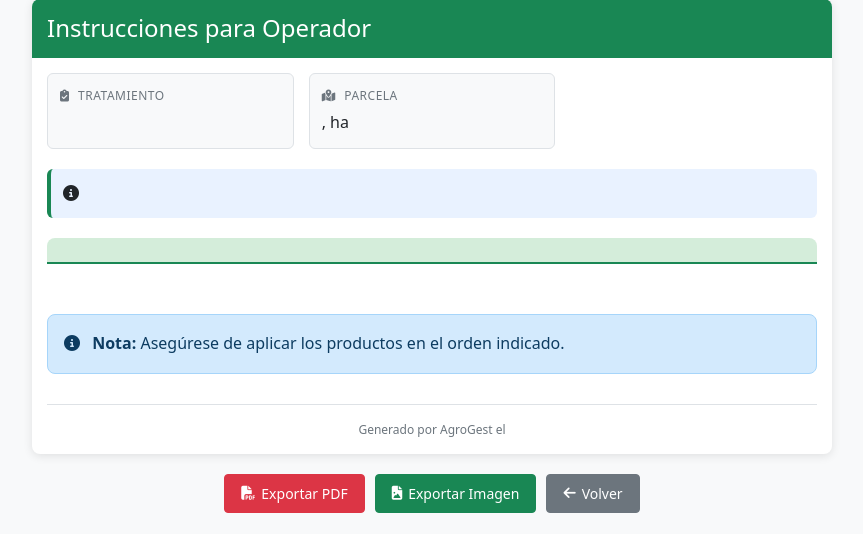
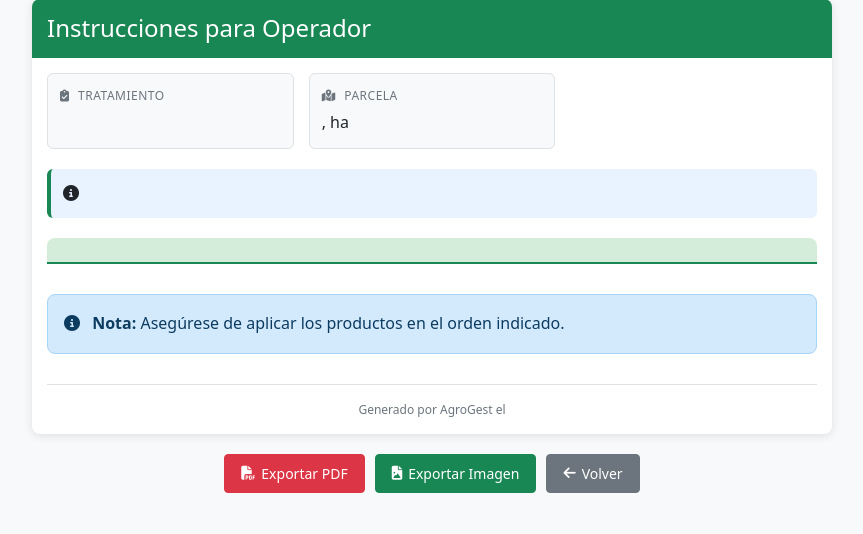
Before and after one commit to carborgar/agrogest, a Django app: template templates/treatments/treatment_export.html in a window 1280 px wide. Shown: the part 21-555 px from the top of the page, without its empty margins (208-1071 px from the left). Run offline with Django 4.2, Linux system fonts and the light colour scheme; the template is opened without the code that fills it, so the values that code supplies are empty; parts of the project's set-up code (start-up, migrations or seed data) failed here and were passed over; some libraries are stand-ins or nearby versions.

Commit message:
mejora css operador

```diff
--- a/templates/treatments/treatment_export.html
+++ b/templates/treatments/treatment_export.html
@@ -98,10 +98,6 @@
             margin-right: 5px;
         }
 
-        .loads-container {
-            margin-bottom: 20px;
-        }
-
         .load-card {
             border-radius: 8px;
             margin-bottom: 15px;
@@ -132,7 +128,7 @@
         }
 
         .load-body {
-            padding: 15px;
+            padding-top: 15px;
             background-color: white;
             display: grid;
             grid-template-columns: repeat(auto-fill, minmax(150px, 1fr));
```
